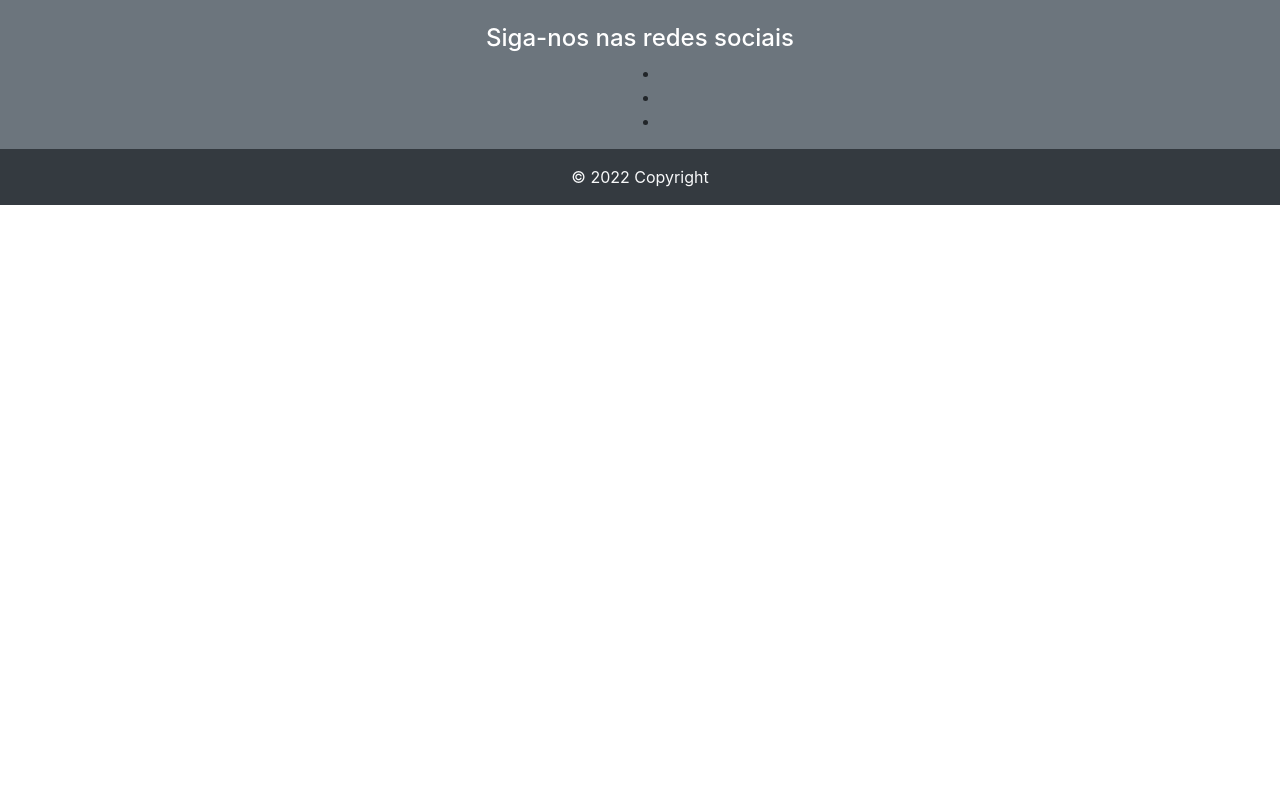
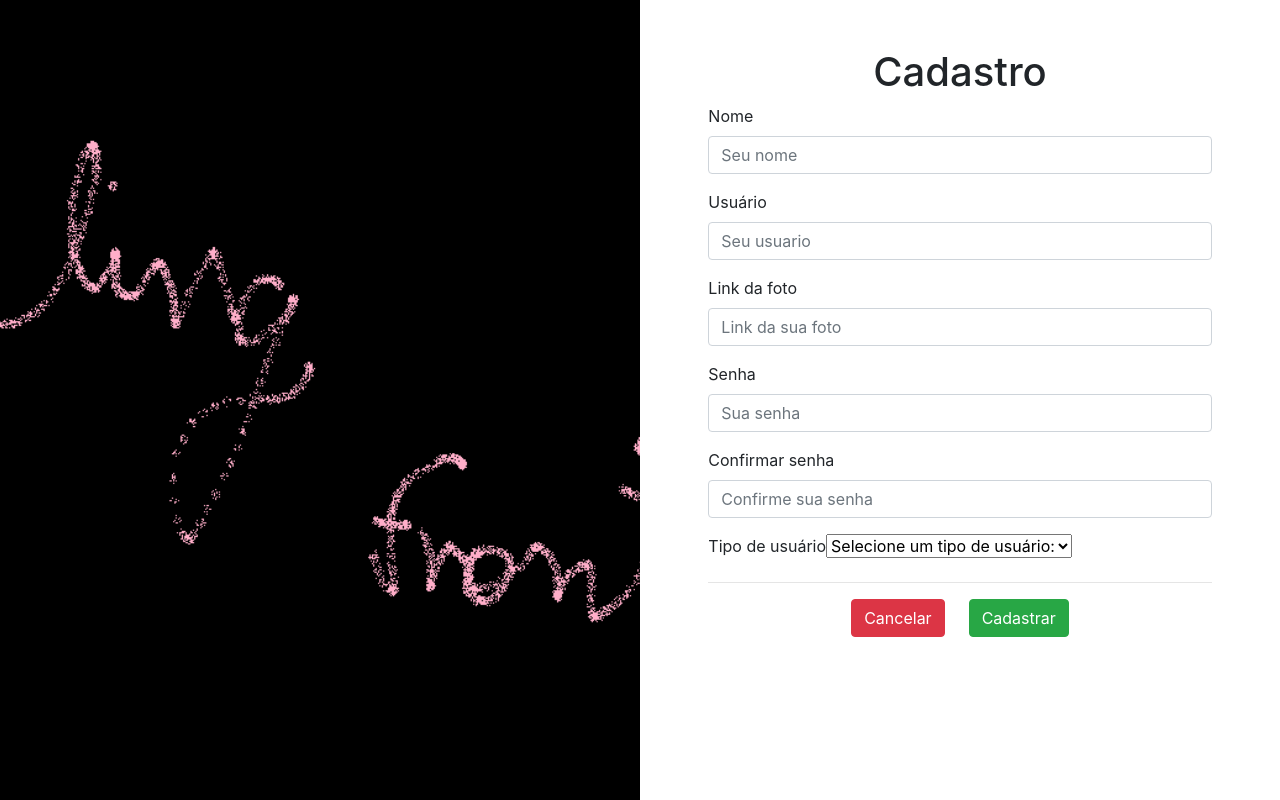
Before and after one commit to GabrielaFedermann/FeelingFront, an Angular app: page / in a window 1280 px wide. Built offline with nearby package versions, Linux system fonts and the light colour scheme.

Commit message:
@gabrielafedermann [add cadastrar]

```diff
--- a/src/app/app.component.html
+++ b/src/app/app.component.html
@@ -1 +1 @@
-<app-rodape></app-rodape>
+<app-cadastrar></app-cadastrar>
--- a/src/app/app.module.ts
+++ b/src/app/app.module.ts
@@ -7,6 +7,7 @@
 
 import { EntrarComponent } from './entrar/entrar.component';
 import { RodapeComponent } from './rodape/rodape.component';
+import { CadastrarComponent } from './cadastrar/cadastrar.component';
 
 
 @NgModule({
@@ -15,6 +16,7 @@
     MenuComponent,
     EntrarComponent,
     RodapeComponent,
+    CadastrarComponent,
   ],
 
   imports: [
--- /dev/null
+++ b/src/app/cadastrar/cadastrar.component.css
@@ -0,0 +1,9 @@
+#img-bg{
+    background-image: url("../../assets/img/feelingtrocar.png");
+    min-height: 100vh;
+    background-position: center;
+
+    background-repeat: no-repeat;
+
+    background-size: cover;
+}
--- /dev/null
+++ b/src/app/cadastrar/cadastrar.component.html
@@ -0,0 +1,57 @@
+<div class="container-fluid">
+    <div class="row d-flex justify-content-center">
+        <div class="col-md-6" id="img-bg"></div>
+        <div class="col-md-6 mt-5 mb-5">
+            <div class="row d-flex justify-content-center">
+                <div class="col-md-10">
+                    <h1 class="text-center">Cadastro</h1>
+
+                    <div class="form-group">
+
+                        <label for="nome">Nome</label>
+                        <input class="form-control" type="text" name="nome" id="nome" placeholder="Seu nome">
+                    </div>
+
+                    <div class="form-group">
+
+                        <label for="usuario">Usuário</label>
+                        <input class="form-control" type="text" name="usuario" id="usuario" placeholder="Seu usuario">
+                    </div>
+                    <div class="form-group">
+
+                        <label for="foto">Link da foto</label>
+                        <input class="form-control" type="text" name="foto" id="foto" placeholder="Link da sua foto">
+                    </div>
+
+                    <div class="form-group">
+
+                        <label for="senha">Senha</label>
+                        <input class="form-control" type="password" name="senha" id="senha" placeholder="Sua senha">
+                    </div>
+                    <div class="form-group">
+
+                        <label for="confirmSenha">Confirmar senha</label>
+                        <input class="form-control" type="password" name="confirmSenha" id="confirmSenha"
+                            placeholder="Confirme sua senha">
+
+                    </div>
+                    <div class="form-group">
+
+                        <label for="tipo">Tipo de usuário  </label>
+                        <select name="tipo" id="tipo">
+                            <option>  Selecione um tipo de usuário: </option>
+                            <option value="normal">Normal</option>
+                            <option value="adm">Administrador</option>
+                        </select>
+
+                    </div>
+                    <hr>
+                    <div class="d-flex justify-content-center">
+                        <button type="submit" class="btn btn-danger mr-4">Cancelar</button>
+                        <button type="submit" class="btn btn-success">Cadastrar</button>
+                    </div>
+                </div>
+            </div>
+        </div>
+    </div>
+</div>
--- /dev/null
+++ b/src/app/cadastrar/cadastrar.component.ts
@@ -0,0 +1,15 @@
+import { Component, OnInit } from '@angular/core';
+
+@Component({
+  selector: 'app-cadastrar',
+  templateUrl: './cadastrar.component.html',
+  styleUrls: ['./cadastrar.component.css']
+})
+export class CadastrarComponent implements OnInit {
+
+  constructor() { }
+
+  ngOnInit(): void {
+  }
+
+}
```
Also changed, not shown: src/assets/img/feelingtrocar.png (added), 1 other file (tests, documents, lock files or other folders).
